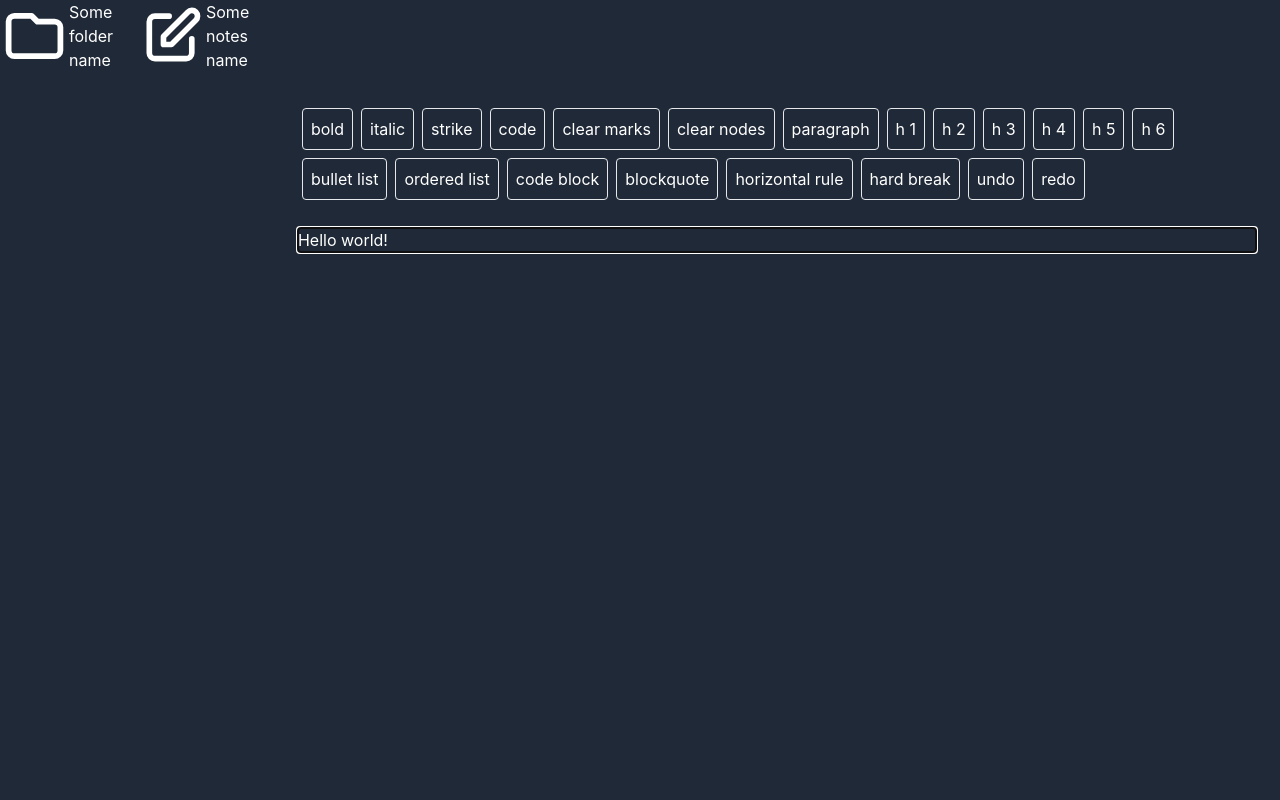
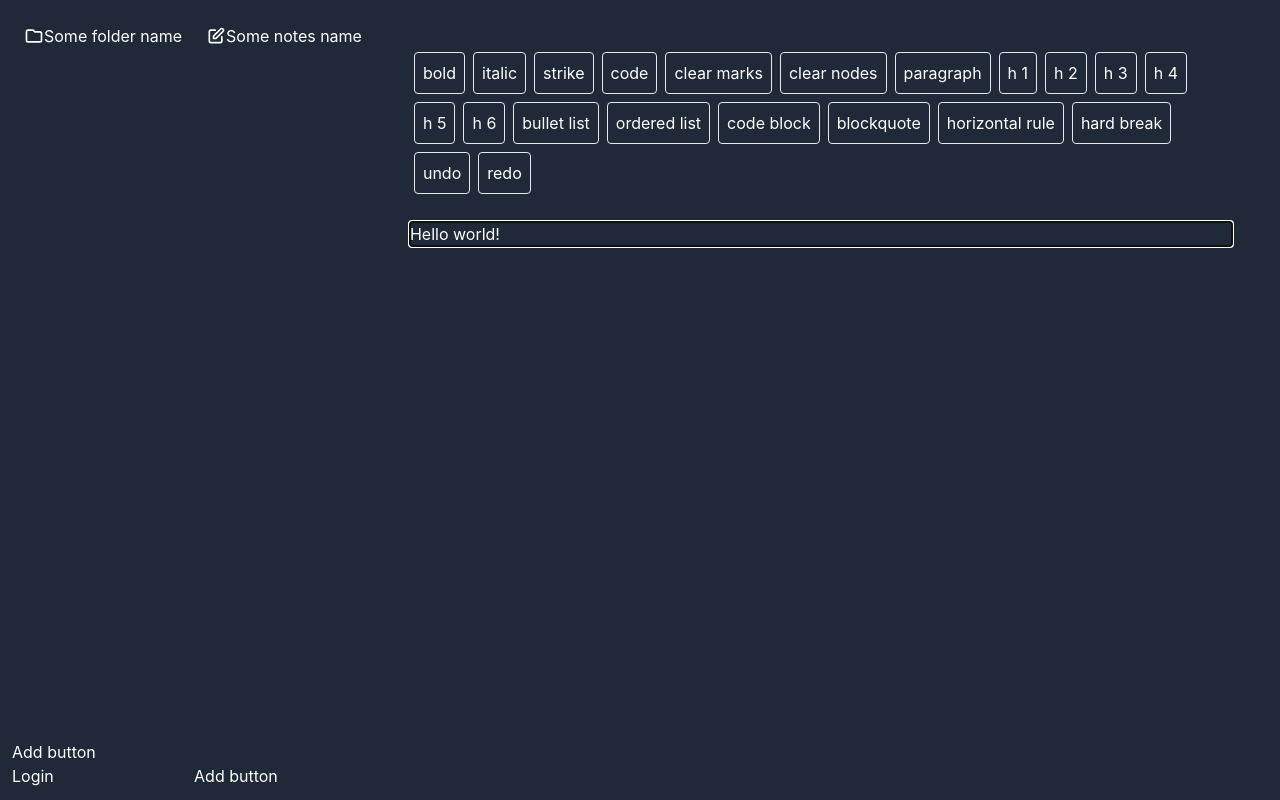
Before and after one commit to nma-notes/webapp, a React (Vite) app: page /notes/1 in a window 1280 px wide. Built offline with nearby package versions, Linux system fonts and the light colour scheme.

Commit message:
add base buttons

```diff
--- a/src/components/FolderListItem.tsx
+++ b/src/components/FolderListItem.tsx
@@ -2,8 +2,8 @@ import { FC } from "react";
 import { FolderIcon } from "@heroicons/react/outline";
 
 const FolderListItem: FC = () => (
-  <div className={"flex"}>
-    <FolderIcon />
+  <div className={"flex items-center p-3"}>
+    <FolderIcon className={"h-5 w-5"} />
     <span>Some folder name</span>
   </div>
 );
--- a/src/components/NoteListItem.tsx
+++ b/src/components/NoteListItem.tsx
@@ -2,8 +2,8 @@ import { FC } from "react";
 import { PencilAltIcon } from "@heroicons/react/outline";
 
 const NoteListItem: FC = () => (
-  <div className={"flex"}>
-    <PencilAltIcon />
+  <div className={"flex items-center p-3"}>
+    <PencilAltIcon className={"h-5 w-5"} />
     <span>Some notes name</span>
   </div>
 );
--- a/src/routes/Note.tsx
+++ b/src/routes/Note.tsx
@@ -9,14 +9,21 @@ const Note: FC = () => {
   console.log(uid);
 
   return (
-    <div className={"flex w-full justify-evenly"}>
-      <div>
-        <FolderListItem />
+    <div className={"flex w-full justify-evenly p-3 min-h-screen"}>
+      <div className={"flex flex-col"}>
+        <div className={"flex flex-col flex-1"}>
+          <FolderListItem />
+        </div>
+        <div className={"flex"}>Add button</div>
+        <div className={"flex"}>Login</div>
       </div>
-      <div>
-        <NoteListItem />
+      <div className={"flex flex-col"}>
+        <div className={"flex flex-col flex-1"}>
+          <NoteListItem />
+        </div>
+        <div className={"flex"}>Add button</div>
       </div>
-      <div className={"flex-1 pt-20"}>
+      <div className={"flex-1 p-3"}>
         <TipTap />
       </div>
     </div>
```
